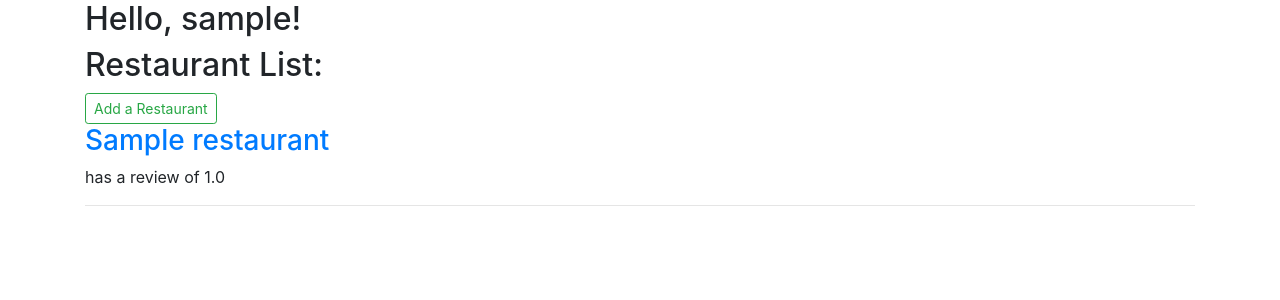
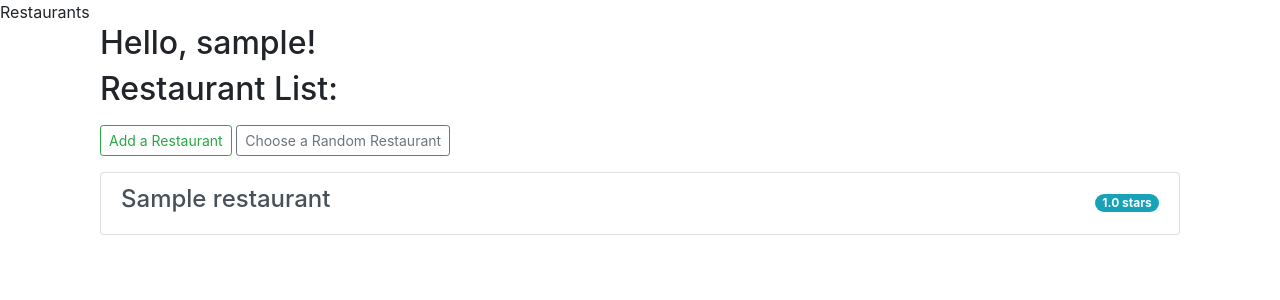
Before and after one commit to DataWranglerRyan/Austin-Eats, a Flask app: page /restaurants/ in a window 1280 px wide. Shown: the top 300 px of the page. Run offline with Flask 2, Linux system fonts and the light colour scheme; the visitor is signed in with stand-in values (Sample User, id 1); tables that the repository leaves empty hold one stand-in row (values such as "Sample post"); some libraries are stand-ins or nearby versions.

Commit message:
add random restaurant button

```diff
--- a/app.py
+++ b/app.py
@@ -15,7 +15,7 @@ app.config["SQLALCHEMY_DATABASE_URI"] = os.environ.get("DATABASE_URL", "sqlite:/
 app.config['JWT_SECRET_KEY'] = 'ryan'
 app.secret_key = 'ryan'
 jwt = JWTManager(app)
-api = Api(app)
+
 
 app.register_blueprint(user_login_blueprint, url_prefix='/login')
 app.register_blueprint(user_register_blueprint, url_prefix='/register')
@@ -28,14 +28,15 @@ def home():
     return render_template('home.html')
 
 
-api.add_resource(Restaurant, '/api/restaurant/<string:name>')
-api.add_resource(RestaurantList, '/api/restaurants')
-api.add_resource(Dish, '/api/dish/<string:name>')
-api.add_resource(DishByRestaurantID, '/api/restaurant/<string:restaurant_id>/dish')
-api.add_resource(DishList, '/api/dishes')
-api.add_resource(DishListByRestaurantID, '/api/restaurant/<string:restaurant_id>/dishes')
-api.add_resource(UserRegister, '/api/register')
-api.add_resource(UserLogin, '/api/login')
+api = Api(app, prefix='/api')
+api.add_resource(Restaurant, '/restaurant/<string:name>')
+api.add_resource(RestaurantList, '/restaurants')
+api.add_resource(Dish, '/dish/<string:name>')
+api.add_resource(DishByRestaurantID, '/restaurant/<string:restaurant_id>/dish')
+api.add_resource(DishList, '/dishes')
+api.add_resource(DishListByRestaurantID, '/restaurant/<string:restaurant_id>/dishes')
+api.add_resource(UserRegister, '/register')
+api.add_resource(UserLogin, '/login')
 
 if __name__ == '__main__':
     from db import db
--- a/controllers/restaurants_blueprint.py
+++ b/controllers/restaurants_blueprint.py
@@ -1,6 +1,6 @@
 from flask import Blueprint, render_template, make_response, request, session
 from resources.restaurant import Restaurant, RestaurantList, RestaurantByID
-from resources.dish import DishByRestaurantID
+from resources.dish import DishByRestaurantID, DishListByRestaurantID
 
 restaurants_blueprint = Blueprint('restaurants', __name__)
 restaurant_blueprint = Blueprint('restaurant', __name__)
@@ -12,7 +12,8 @@ restaurant_blueprint = Blueprint('restaurant', __name__)
 def restaurant_list():
     if session.get('user_name'):
         payload, status_code = RestaurantList.get()
-        return render_template('restaurants.html', restaurants=payload['restaurants'], user_name=session['user_name'])
+        return render_template('restaurant/index.html', restaurants=payload['restaurants'],
+                               user_name=session['user_name'], restaurant=Restaurant)
     else:
         return render_template('error.html', error='Please Login.')
 
@@ -23,8 +24,9 @@ def restaurant_list():
 def restaurant_by_name(name):
     if session.get('user_name'):
         payload, status_code = Restaurant.get(name)
+        payload.update(DishListByRestaurantID.get(payload['id'])[0])
         if status_code == 200:
-            return render_template('restaurant.html', restaurant=payload)
+            return render_template('restaurant/restaurant.html', restaurant=payload)
         else:
             return render_template('error.html', error=payload['message'])
     else:
@@ -34,7 +36,7 @@ def restaurant_by_name(name):
 @restaurant_blueprint.route('/new', methods=['POST', 'GET'])
 def create_restaurant():
     if request.method == 'GET':
-        return render_template('new_restaurant.html')
+        return render_template('restaurant/new.html')
     else:
         Restaurant.post(request.form['name'])
         return make_response(restaurant_list())
@@ -43,8 +45,8 @@ def create_restaurant():
 @restaurant_blueprint.route('/<string:restaurant_id>/dish/new', methods=['POST', 'GET'])
 def create_restaurant_dish(restaurant_id):
     if request.method == 'GET':
-        return render_template('new_restaurant_dish.html', restaurant_id=restaurant_id)
+        return render_template('restaurant/dish/new.html', restaurant_id=restaurant_id)
     else:
         DishByRestaurantID.post(restaurant_id)
         payload, status_code = RestaurantByID.get(restaurant_id)
-        return render_template('restaurant.html', restaurant=payload)
+        return render_template('restaurant/restaurant.html', restaurant=payload)
--- a/controllers/user_auth_blueprint.py
+++ b/controllers/user_auth_blueprint.py
@@ -1,5 +1,6 @@
 from flask import Blueprint, render_template, request, session
 from resources.user import UserLogin, UserRegister
+from resources.restaurant import Restaurant
 
 user_login_blueprint = Blueprint('login', __name__)
 user_register_blueprint = Blueprint('register', __name__)
@@ -15,7 +16,7 @@ def login():
         payload, status_code = UserLogin.authenticate(user_name, password)
         if status_code == 200:
             UserLogin.login(user_name)
-            return render_template('profile.html', username=session['user_name'])
+            return render_template('profile.html', username=session['user_name'], restaurant=Restaurant)
         else:
             UserLogin.logout()
             return render_template('error.html', error=payload.get('msg'))
--- a/models/restaurant_model.py
+++ b/models/restaurant_model.py
@@ -1,4 +1,5 @@
 from db import db
+from sqlalchemy.sql.expression import func
 from typing import Dict, List
 
 
@@ -20,7 +21,7 @@ class RestaurantModel(db.Model):
                     'id': self.id,
                     'name': self.name,
                     'review': self.review,
-                    'dishes': [d.json() for d in self.get_dishes()]
+                    'dishes': f'/api/restaurant/{self.id}/dishes' #[d.json() for d in self.get_dishes()]
         }
 
     @classmethod
@@ -35,6 +36,10 @@ class RestaurantModel(db.Model):
     def get_all(cls) -> List:
         return cls.query.all()
 
+    @classmethod
+    def get_random(cls) -> List:
+        return cls.query.order_by(func.random()).first()
+
     def get_dishes(self) -> List:
         return self.dishes.all()
 
--- a/resources/dish.py
+++ b/resources/dish.py
@@ -116,4 +116,4 @@ class DishListByRestaurantID(Resource):
         dishes = restaurant.get_dishes()
         if dishes:
             return {'dishes': [d.json() for d in dishes]}, 200
-        return {'message': 'Dishes not found.'}, 404  # return 404 Not Found
+        return {'dishes': [], 'message': 'Restaurant has no dishes.'}, 404  # return 404 Not Found
--- a/resources/restaurant.py
+++ b/resources/restaurant.py
@@ -12,6 +12,14 @@ class Restaurant(Resource):
         type=float,
         help='Field is required.'
     )
+
+    @staticmethod
+    def get_random() -> Dict:
+        restaurant = RestaurantModel.get_random()
+        if restaurant:
+            return restaurant.json()
+        else:
+            return {'message': "No Restaurants. Can't get random."}
 
     @staticmethod
     # @jwt_required
--- a/templates/profile.html
+++ b/templates/profile.html
@@ -4,4 +4,5 @@
         <h1> Hello {{ username }}!</h1>
     </form>
     <a class="btn btn-outline-secondary btn-sm" href="/restaurants"> See list of Restaurants</a>
+    <a class="btn btn-outline-secondary btn-sm" href="/restaurant/{{ restaurant.get_random()['name'] }}"> Choose a Random Restaurant</a>
 {% endblock %}
--- /dev/null
+++ b/templates/restaurant/index.html
@@ -0,0 +1,22 @@
+{%  extends "base.html" %}
+{%  block content %}
+    <header>
+        Restaurants
+    </header>
+    <div class="container">
+        <div class="col-sm">
+            <h2>Hello, {{ user_name }}!</h2>
+            <h2 class="mb-3">Restaurant List:</h2>
+            <a class="btn btn-outline-success btn-sm mb-3" href="/restaurant/new">Add a Restaurant</a>
+            <a class="btn btn-outline-secondary btn-sm mb-3" href="/restaurant/{{ restaurant.get_random()['name'] }}"> Choose a Random Restaurant</a>
+            <ul class="list-group">
+                {% for restaurant in restaurants %}
+                    <a class="list-group-item list-group-item-action d-flex justify-content-between align-items-center" href="/restaurant/{{ restaurant.name }}">
+                        <h4>{{restaurant.name}}</h4>
+                        <small class="badge badge-info badge-pill"> {{ restaurant.review }} stars</small>
+                    </a>
+                {% endfor %}
+            </ul>
+        </div>
+    </div>
+{% endblock %}
--- a/templates/restaurants.html
+++ /dev/null
@@ -1,13 +0,0 @@
-{%  extends "base.html" %}
-{%  block content %}
-    <div class="container">
-        <h2>Hello, {{ user_name }}!</h2>
-        <h2>Restaurant List:</h2>
-        <a class="btn btn-outline-success btn-sm" href="/restaurant/new">Add a Restaurant</a>
-        {% for restaurant in restaurants %}
-            <h3><a href="/restaurant/{{ restaurant.name }}">{{restaurant.name}}</a></h3>
-            <p> has a review of {{ restaurant.review }}</p>
-            <hr>
-        {% endfor %}
-    </div>
-{% endblock %}
```
Also changed, not shown: templates/restaurant.html (deleted, +0 -17 lines), templates/restaurant/restaurant.html (added, +22 -0 lines), templates/restaurant/dish/new.html (renamed from templates/new_restaurant_dish.html), templates/restaurant/new.html (renamed from templates/new_restaurant.html).
